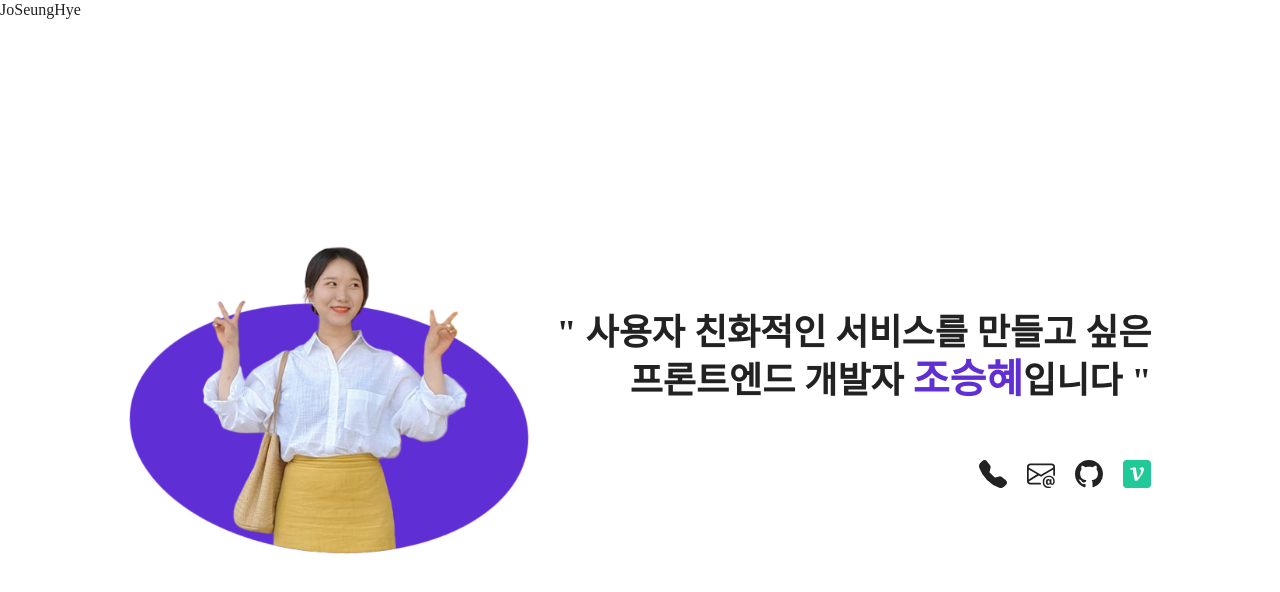
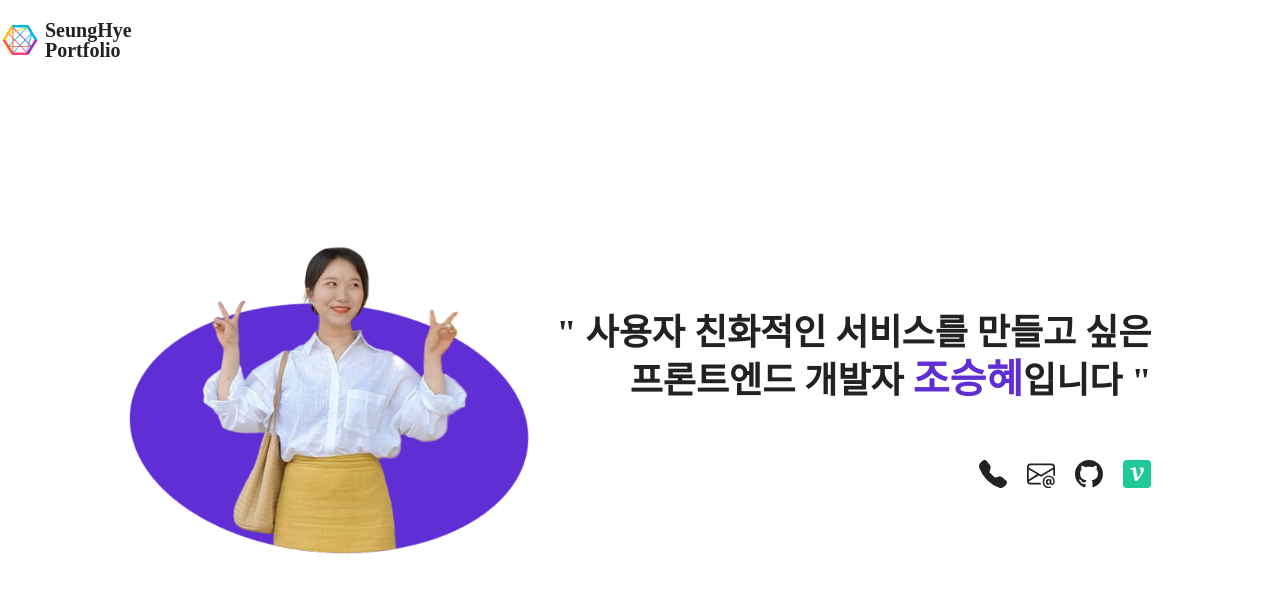
Before and after one commit to tmdgp0212/portfolio, a React (Vite) app: page / in a window 1280 px wide. Shown: the top 592 px of the page. Built offline with nearby package versions, Linux system fonts and the light colour scheme; a web font is replaced by a local one.

Commit message:
feat: make logo

```diff
--- a/index.html
+++ b/index.html
@@ -4,6 +4,8 @@
 <head>
   <meta charset="UTF-8" />
   <meta name="viewport" content="width=device-width, initial-scale=1.0" />
+  <link rel="shortcut icon" href="./public/favicon.ico" type="image/x-icon">
+  <link rel="icon" type="image/svg+xml" href="/favicon.ico" />
   <title>프론트엔드 개발자 조승혜입니다✨</title>
 </head>
 
--- a/src/components/Header.jsx
+++ b/src/components/Header.jsx
@@ -4,7 +4,12 @@ function Header() {
   return (
     <S.Header>
       <div className="container">
-        <h1>JoSeungHye</h1>
+        <h1>
+          <img src="/assets/logo.png" alt="logo" />
+          SeungHye
+          <br />
+          Portfolio
+        </h1>
       </div>
     </S.Header>
   );
--- a/src/style/styleComponents.js
+++ b/src/style/styleComponents.js
@@ -7,9 +7,30 @@ export const Header = styled.div`
   width: 100vw;
 
   .container {
+    display: flex;
+    align-items: center;
     max-width: 1480px;
-    height: 60px;
+    height: 80px;
     margin: 0 auto;
+
+    h1 {
+      display: flex;
+      align-items: center;
+      font-size: 20px;
+      font-weight: 600;
+      line-height: 1;
+
+      img {
+        display: block;
+        width: 40px;
+        height: 40px;
+        margin-right: 5px;
+      }
+
+      span {
+        font-size: 32px;
+      }
+    }
   }
 `;
 
```
Also changed, not shown: public/assets/logo.png (added), 1 other file (tests, documents, lock files or other folders).
